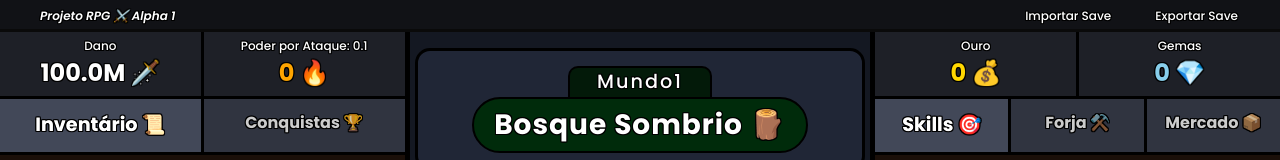
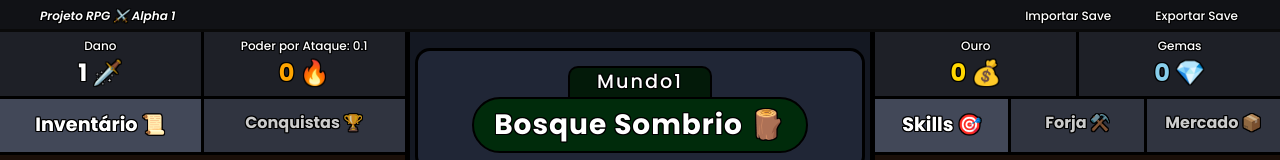
Before and after one commit to bigjujas/projetorpg, a React (Vite) app: page / in a window 1280 px wide. Shown: the top 160 px of the page. Built offline with nearby package versions, Linux system fonts and the light colour scheme; a web font is replaced by a local one.

Commit message:
fix description

```diff
--- a/src/App.tsx
+++ b/src/App.tsx
@@ -14,7 +14,7 @@ import anvil from './assets/anvil.png'
 import { time } from 'console';
 
 export const App = () => {
-  const [playerDamage, setPlayerDamage] = useState<number>(100000000) // Dano do Jogador
+  const [playerDamage, setPlayerDamage] = useState<number>(0) // Dano do Jogador
   const [playerPowerGain, setPlayerPowerGain] = useState<number>(0) // Poder do jogador
   const [playerPower, setPlayerPower] = useState<number>(0) // Poder do jogador
   const [playerLevel, setPlayerLevel] = useState<number>(0)
--- a/src/components/arsenal.tsx
+++ b/src/components/arsenal.tsx
@@ -1029,10 +1029,6 @@ export function drawItemFromChest(chest: { item: Item, probability: number }[]):
   for (const { item, probability } of chest) {
     cumulativeProbability += probability;
     if (random < cumulativeProbability) {
-      if (item.unlocked === true) {
-        item.level += 1
-        scaleItemAttributes(item);
-      } else
       item.unlocked = true;
       return item;
     }
```
